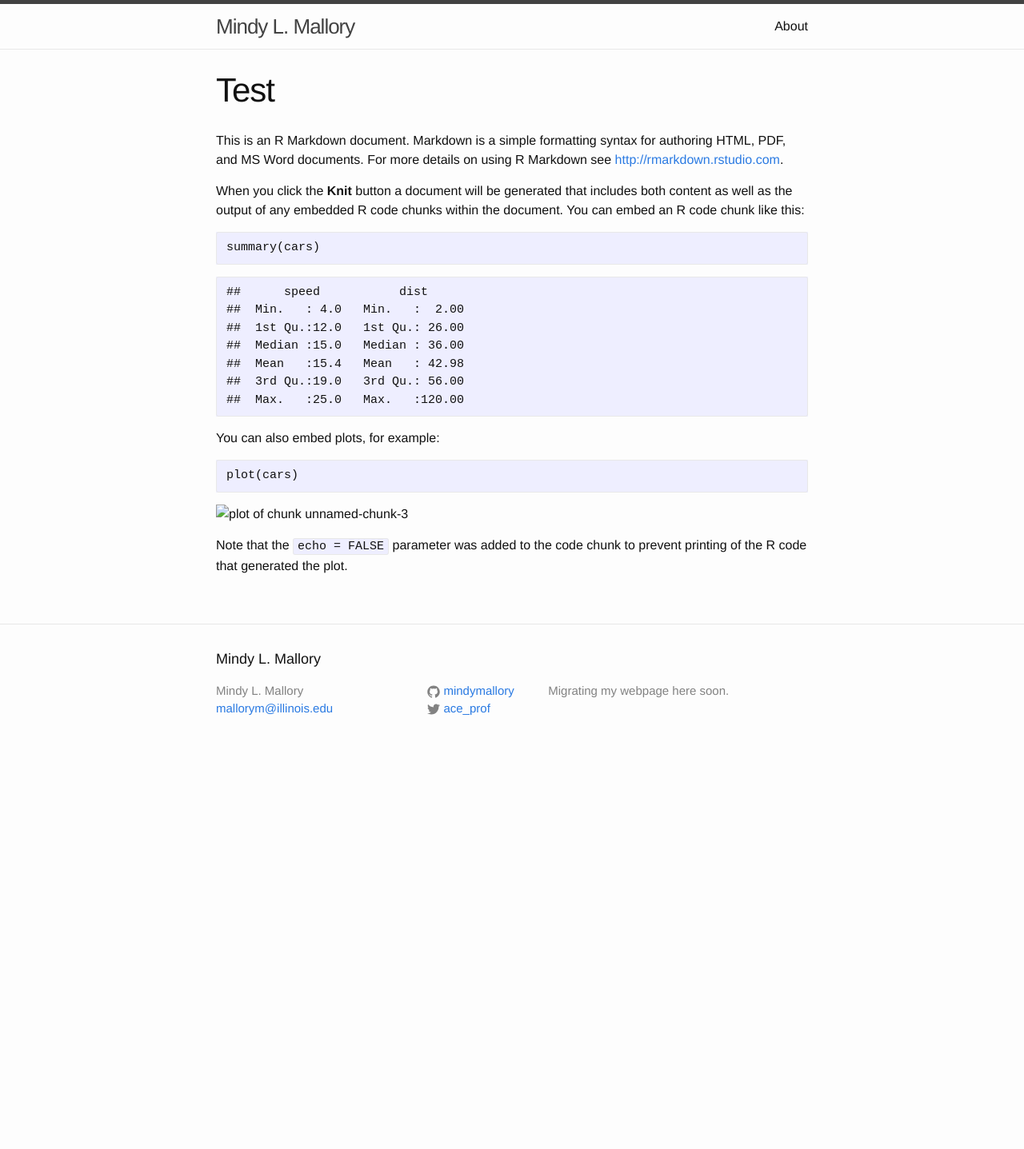
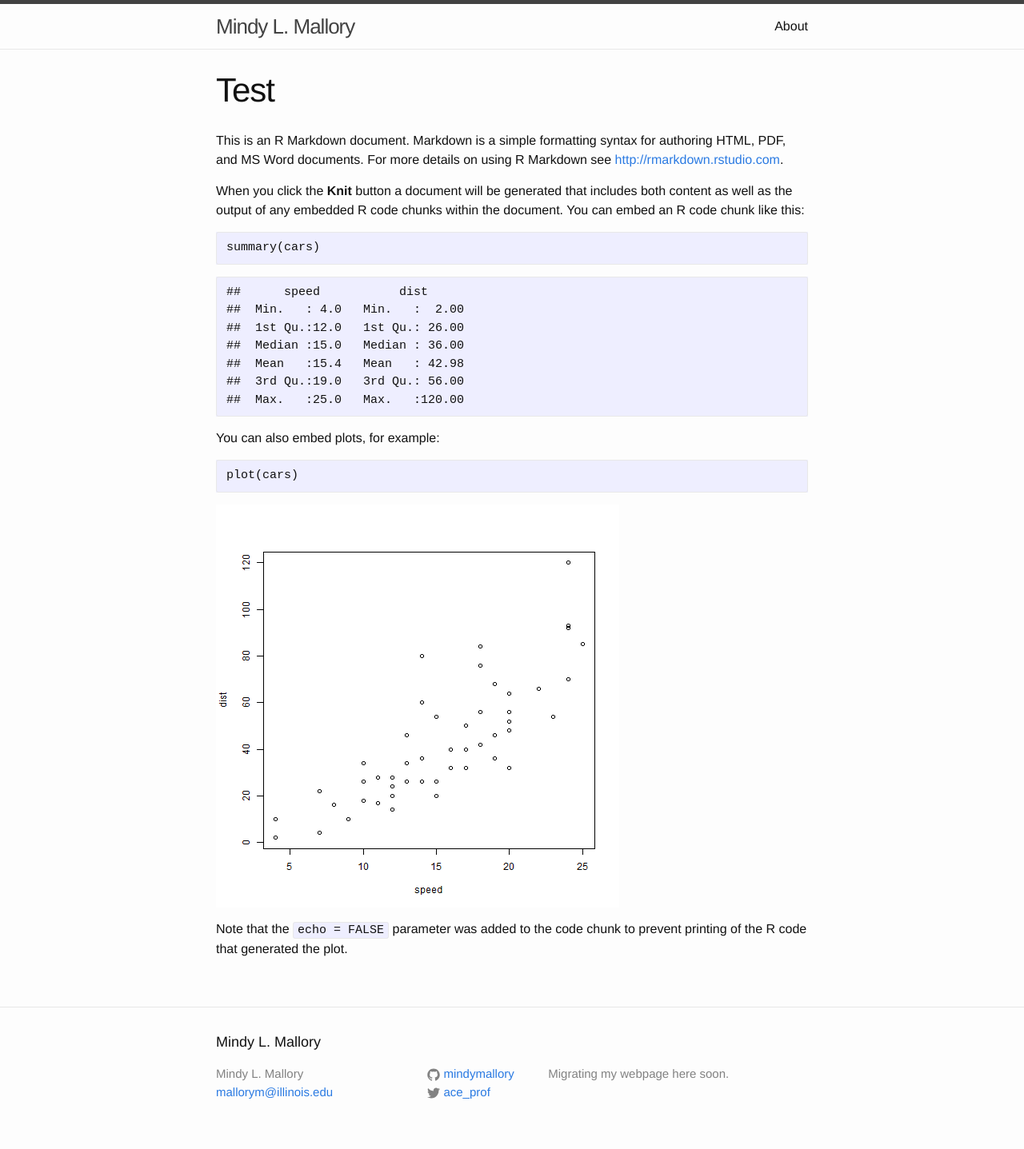
Before and after one commit to mindymallory/mindymallory.github.io, a Jekyll site: the page built from _posts/2015-11-23-test2.md, in a window 1280 px wide. Shown: the whole page at 80% size. Built offline with Jekyll 4.4.1, drawn with Linux system fonts in a browser that asks for light colours; before the commit the page ends 958 px from its top, so only the background shows below that.

Commit message:
site.url

````diff
--- a/_posts/2015-11-23-test2.md
+++ b/_posts/2015-11-23-test2.md
@@ -32,6 +32,6 @@ You can also embed plots, for example:
 plot(cars)
 ```
 
-![plot of chunk unnamed-chunk-3](mindymallory.github.io/images/testing-unnamed-chunk-3-1.png)
+![plot of chunk unnamed-chunk-3]({{ site.url }}/images/testing-unnamed-chunk-3-1.png)
 
 Note that the `echo = FALSE` parameter was added to the code chunk to prevent printing of the R code that generated the plot.
````
